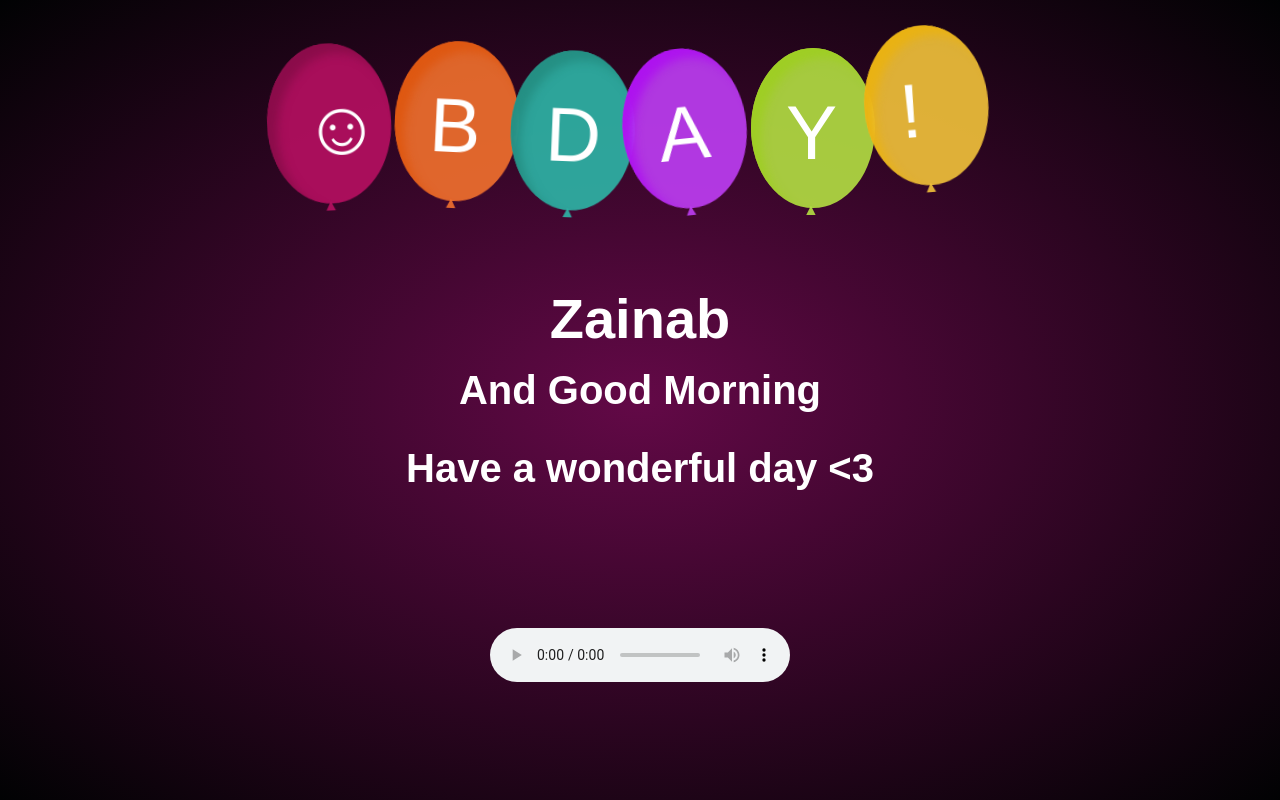
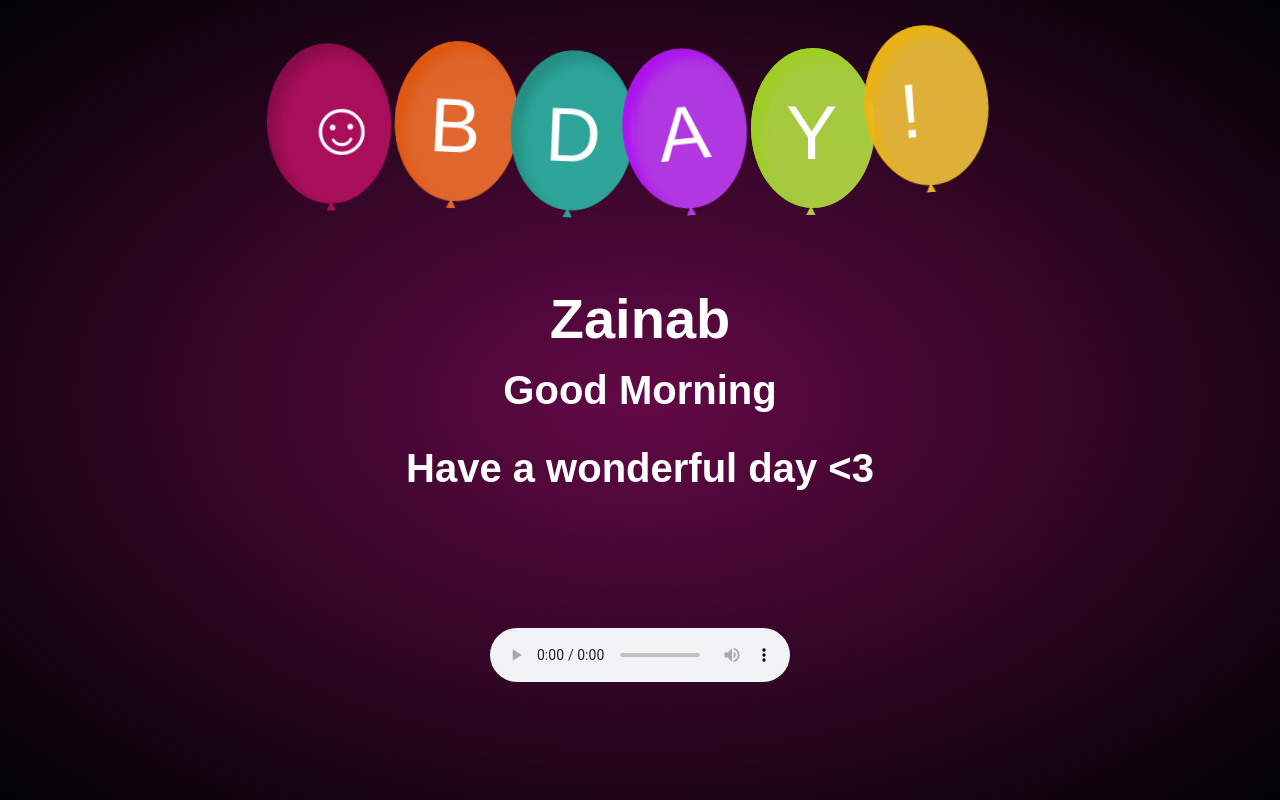
Before and after one commit to QasimAbbas/BdaySurprise, a plain HTML site: page index.html in a window 1280 px wide. Drawn offline with Linux system fonts and the light colour scheme; a web font is replaced by a local one.

Commit message:
Update index.html

```diff
--- a/index.html
+++ b/index.html
@@ -318,7 +318,7 @@
                 </div>
             </div>
              <h1>Zainab</h1>
-            <h2>And Good Morning</h2>
+            <h2>Good Morning</h2>
             <h2>Have a wonderful day <3</h2>
 
 
```
